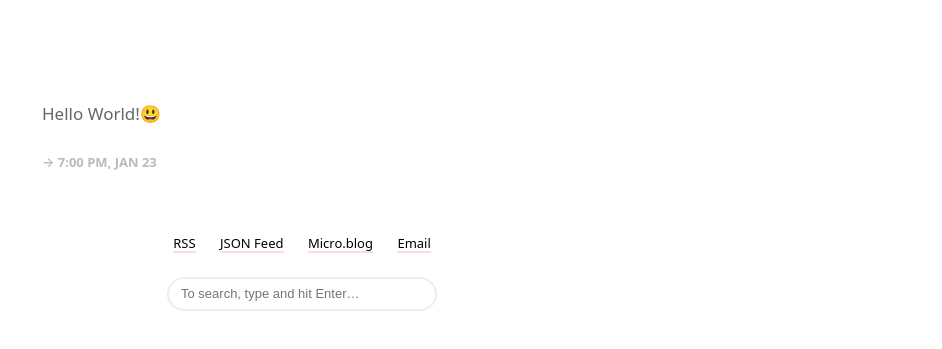
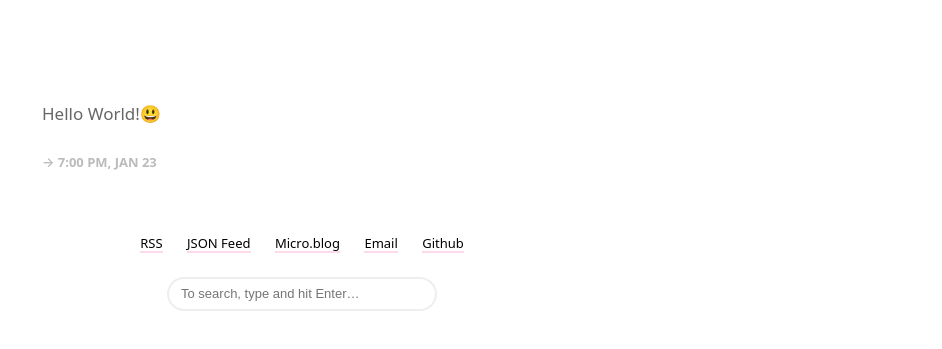
Before and after one commit to dileepkushwaha/mublog, a plain HTML site: page index.html in a window 1280 px wide. Shown: the part 285-634 px from the top of the page, without its empty margins (338-1280 px from the left). Drawn offline with Linux system fonts and the light colour scheme.

Commit message:
adding index.html

```diff
--- a/index.html
+++ b/index.html
@@ -82,6 +82,7 @@
     <li><a href="//feed.json">JSON Feed</a></li>
     <li><a href="https://micro.blog/" rel="me">Micro.blog</a></li>
     <li><a class="u-email" href="mailto:dileepkushwaha@hotmail.com" rel="me">Email</a></li>
+    <li><a class="u-email" href="github.com/dileepkushwaha" rel="me">Github</a></li>
   </ul>
   <form method="get" id="search" action="https://duckduckgo.com/">
     <input type="hidden" name="sites" value="https://dileepkushwaha.com"/>
```
